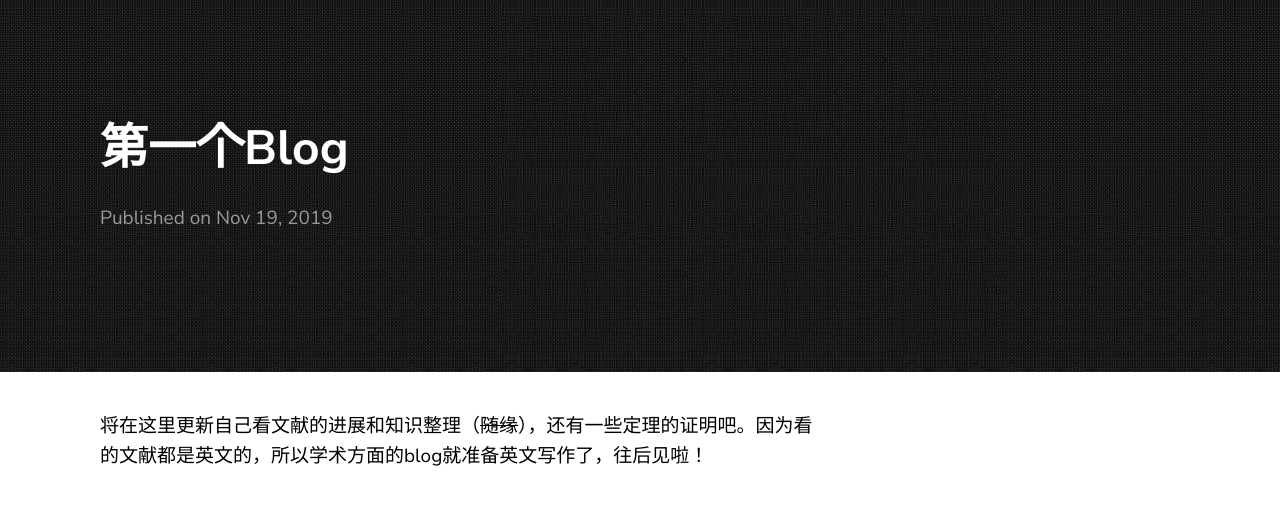
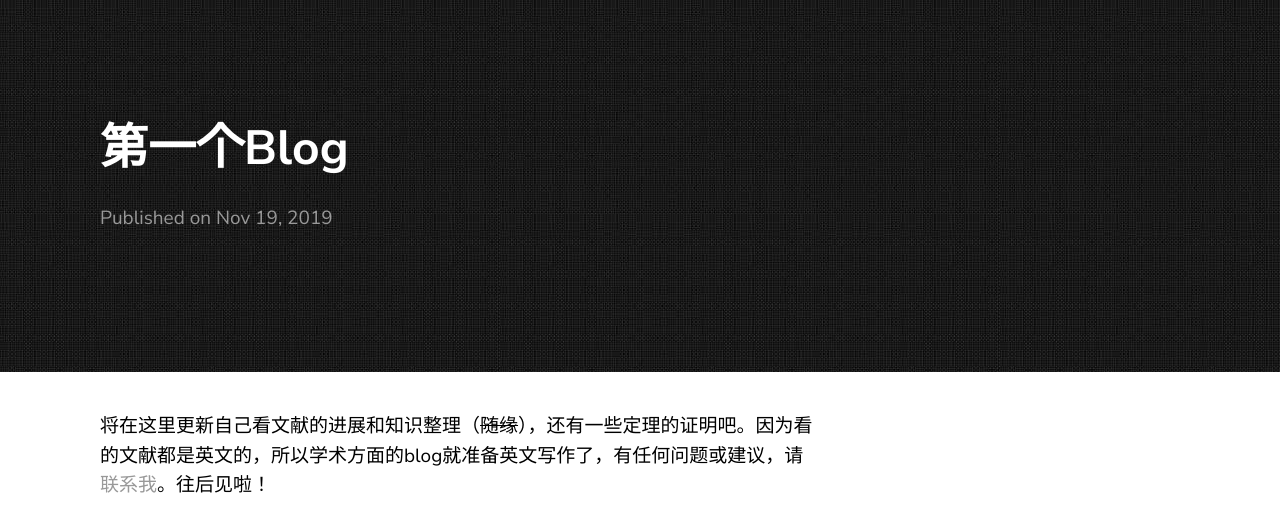
Before and after one commit to derek1998/blog.xiaoyuma, a Jekyll site: the page built from _posts/2019-11-19-第一个Blog.md, in a window 1280 px wide. Shown: the top 532 px of the page. Built offline with Jekyll 4.4.1, drawn with Linux system fonts in a browser that asks for light colours.

Commit message:
Update 2019-11-19-第一个Blog.md

```diff
--- a/_posts/2019-11-19-第一个Blog.md
+++ b/_posts/2019-11-19-第一个Blog.md
@@ -6,4 +6,4 @@ date:   2019-11-19 20:09:00 +0530
 
 
 
-将在这里更新自己看文献的进展和知识整理（~~随缘~~），还有一些定理的证明吧。因为看的文献都是英文的，所以学术方面的blog就准备英文写作了，往后见啦！
+将在这里更新自己看文献的进展和知识整理（~~随缘~~），还有一些定理的证明吧。因为看的文献都是英文的，所以学术方面的blog就准备英文写作了，有任何问题或建议，请<a target="_blank" href="http://mail.qq.com/cgi-bin/qm_share?t=qm_mailme&email=HicvKC8vLi5nLi0sLl5wdGttajB7emswfXA" style="text-decoration:none;">联系我</a>。往后见啦！
```
